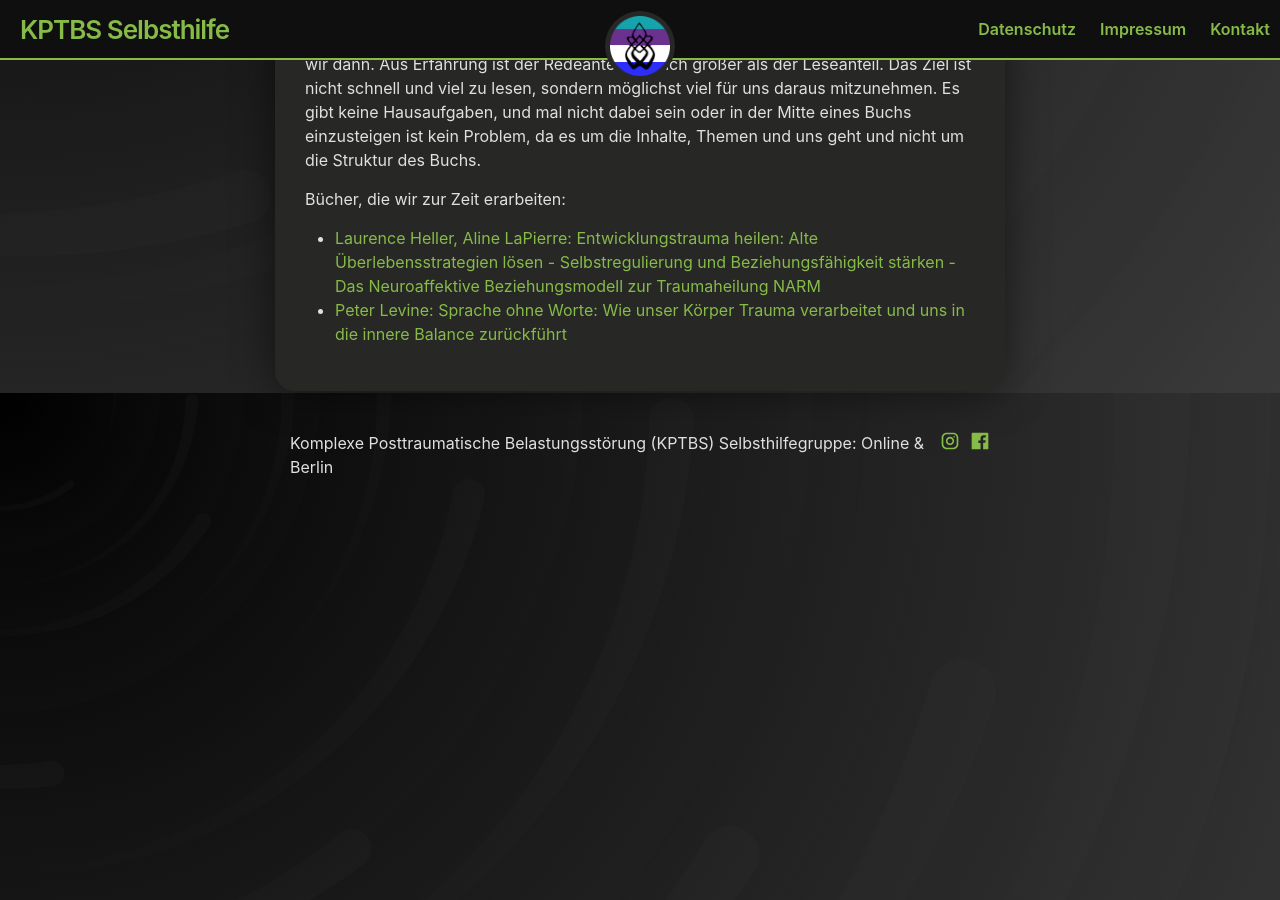
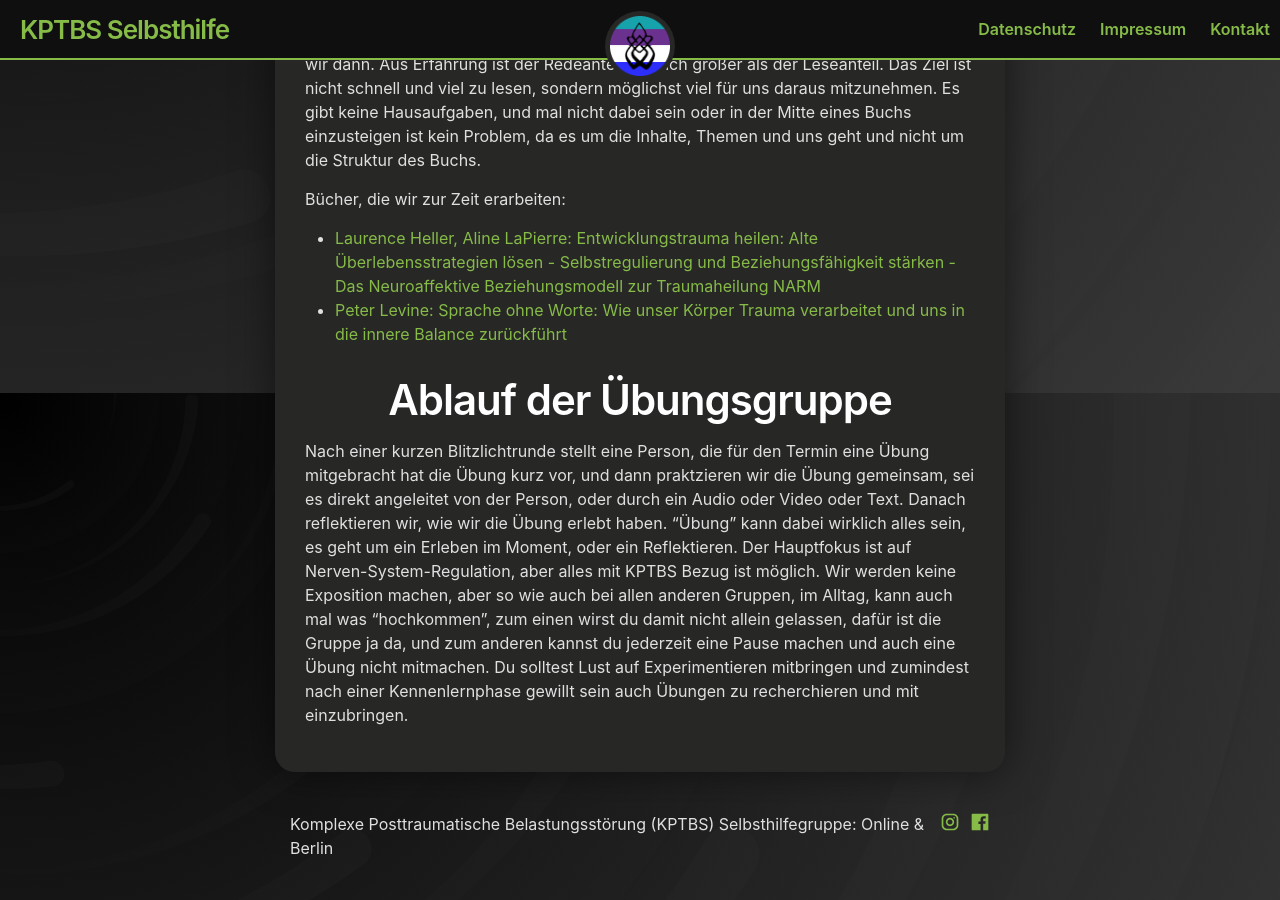
Before and after one commit to 3xz/k-ptbs, a Jekyll site: the page built from _posts/2023-07-12-ablauf.md, in a window 1280 px wide and 900 px high, scrolled down 567 px. Built offline with Jekyll 4.4.1, drawn with Linux system fonts in a browser that asks for light colours.

Commit message:
Update 2023-07-12-ablauf.md

```diff
--- a/_posts/2023-07-12-ablauf.md
+++ b/_posts/2023-07-12-ablauf.md
@@ -12,3 +12,6 @@ Bücher, die wir zur Zeit erarbeiten:
 
 - [Laurence Heller, Aline LaPierre: Entwicklungstrauma heilen: Alte Überlebensstrategien lösen - Selbstregulierung und Beziehungsfähigkeit stärken - Das Neuroaffektive Beziehungsmodell zur Traumaheilung NARM](https://www.amazon.de/dp/3466309220/)
 - [Peter Levine: Sprache ohne Worte: Wie unser Körper Trauma verarbeitet und uns in die innere Balance zurückführt](https://www.amazon.de/dp/3466309182/)
+
+# Ablauf der Übungsgruppe
+Nach einer kurzen Blitzlichtrunde stellt eine Person, die für den Termin eine Übung mitgebracht hat die Übung kurz vor, und dann praktzieren wir die Übung gemeinsam, sei es direkt angeleitet von der Person, oder durch ein Audio oder Video oder Text. Danach reflektieren wir, wie wir die Übung erlebt haben. "Übung" kann dabei wirklich alles sein, es geht um ein Erleben im Moment, oder ein Reflektieren. Der Hauptfokus ist auf Nerven-System-Regulation, aber alles mit KPTBS Bezug ist möglich. Wir werden keine Exposition machen, aber so wie auch bei allen anderen Gruppen, im Alltag, kann auch mal was "hochkommen", zum einen wirst du damit nicht allein gelassen, dafür ist die Gruppe ja da, und zum anderen kannst du jederzeit eine Pause machen und auch eine Übung nicht mitmachen. Du solltest Lust auf Experimentieren mitbringen und zumindest nach einer Kennenlernphase gewillt sein auch Übungen zu recherchieren und mit einzubringen.
```
